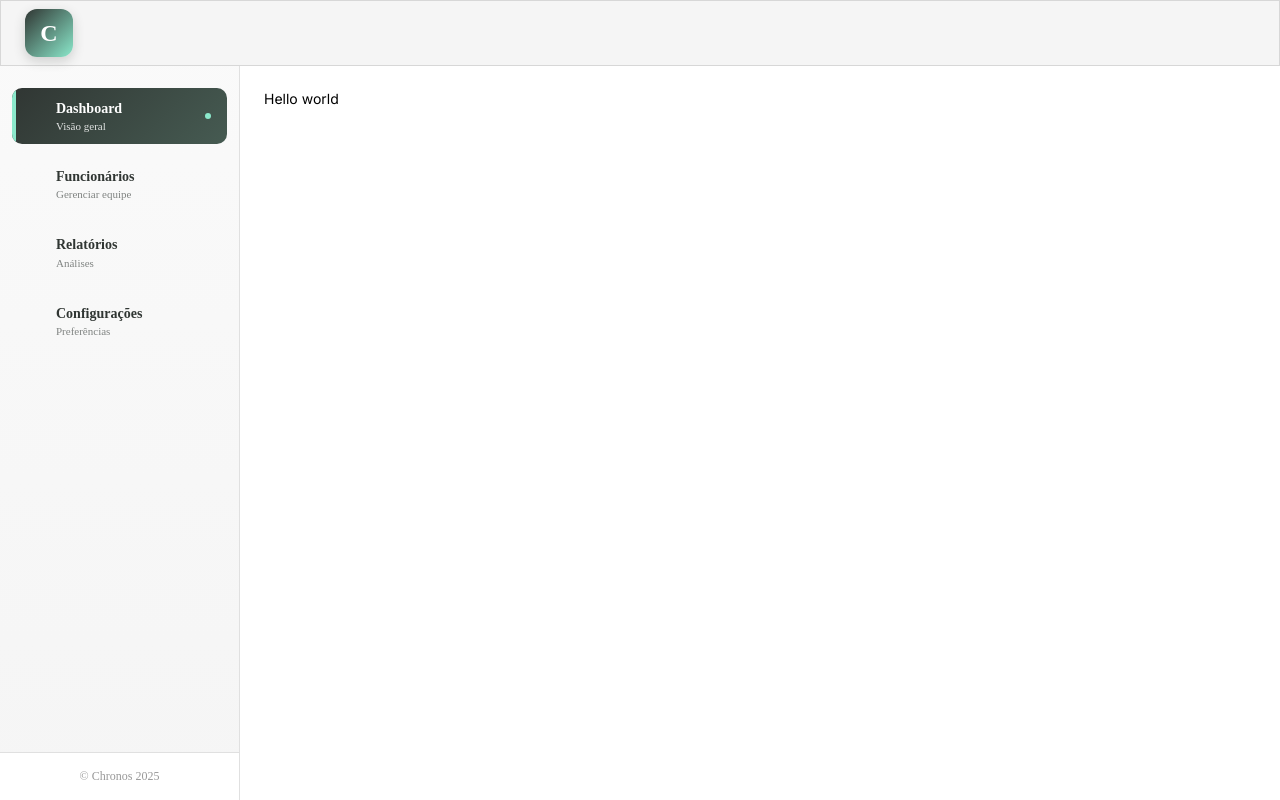
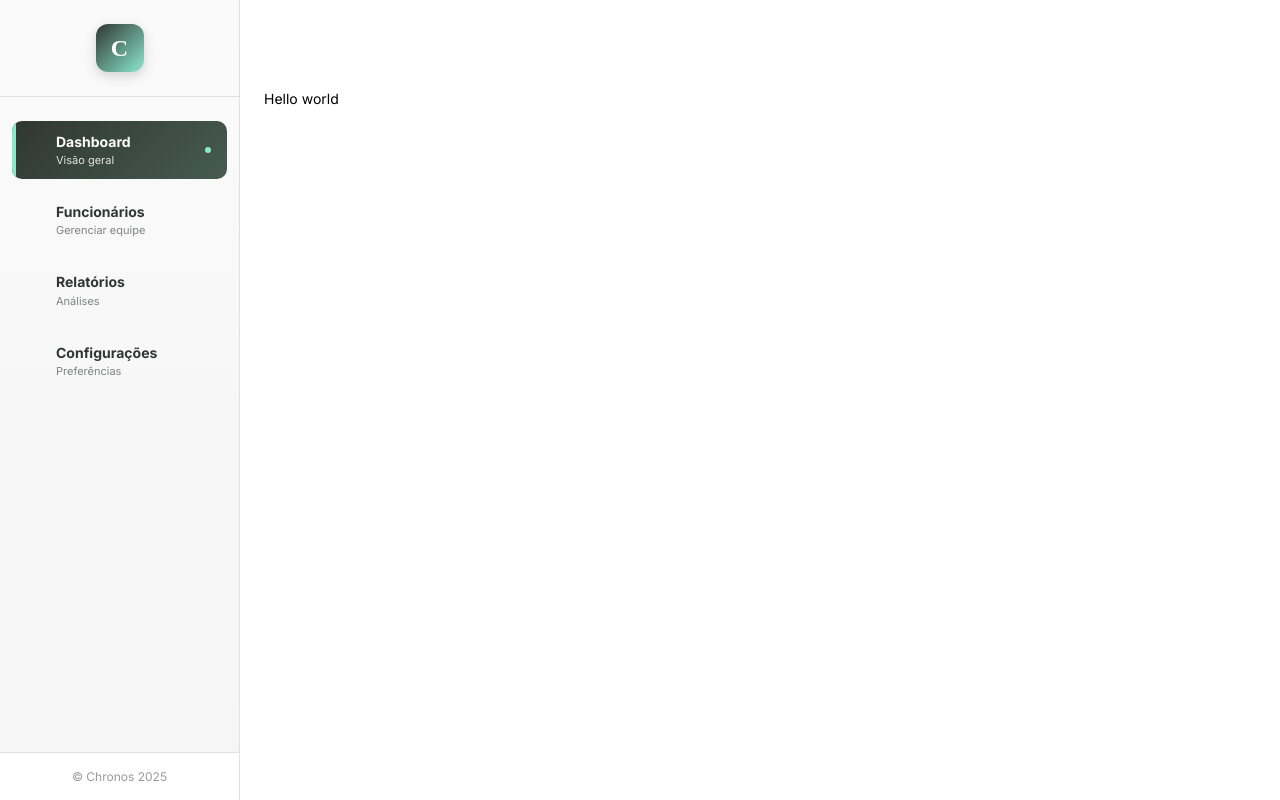
Before and after one commit to vinyjr/chronos, a Next.js app: page /dashboard in a window 1280 px wide. Built offline with nearby package versions, Linux system fonts and the light colour scheme; some icons are missing; what @mui/material-nextjs would draw is missing.

Commit message:
style: adapt drawer to mobile version

```diff
--- a/src/app/(admin)/layout.tsx
+++ b/src/app/(admin)/layout.tsx
@@ -1,10 +1,11 @@
 "use client";
 
 import { useState } from "react";
-import { Header } from "@/components/Header";
 import { Sidebar } from "@/components/Sidebar";
 import Toolbar from "@mui/material/Toolbar";
 import Box from "@mui/material/Box";
+import IconButton from "@mui/material/IconButton";
+import MenuIcon from "@mui/icons-material/Menu";
 
 export default function AdminLayout({
   children,
@@ -19,8 +20,44 @@ export default function AdminLayout({
 
   return (
     <Box sx={{ display: "flex", minHeight: "100vh" }}>
-      <Header title="Chronos" onMenuClick={handleDrawerToggle} />
       <Sidebar mobileOpen={mobileOpen} onClose={handleDrawerToggle} />
+
+      {/* Mobile Menu Button */}
+      <Box
+        sx={{
+          display: { xs: "flex", sm: "none" },
+          position: "fixed",
+          top: 16,
+          left: 16,
+          zIndex: 1000,
+        }}
+      >
+        <IconButton
+          color="inherit"
+          onClick={handleDrawerToggle}
+          sx={{
+            background: "linear-gradient(135deg, #303633 0%, #465b52 100%)",
+            color: "#fff",
+            width: 48,
+            height: 48,
+            borderRadius: "10px",
+            transition: "all 0.3s cubic-bezier(0.4, 0, 0.2, 1)",
+            boxShadow: "0 4px 12px rgba(48, 54, 51, 0.2)",
+
+            "&:hover": {
+              transform: "scale(1.05) translateY(-2px)",
+              boxShadow: "0 8px 20px rgba(48, 54, 51, 0.3)",
+              background: "linear-gradient(135deg, #465b52 0%, #303633 100%)",
+            },
+            "&:active": {
+              transform: "scale(0.95)",
+            },
+          }}
+        >
+          <MenuIcon />
+        </IconButton>
+      </Box>
+
       <Box
         component="main"
         sx={{
--- a/src/components/Header.tsx
+++ /dev/null
@@ -1,50 +0,0 @@
-import MenuIcon from "@mui/icons-material/Menu";
-import AppBar from "@mui/material/AppBar";
-import Box from "@mui/material/Box";
-import IconButton from "@mui/material/IconButton";
-import Toolbar from "@mui/material/Toolbar";
-import Typography from "@mui/material/Typography";
-
-interface HeaderProps {
-  title?: string;
-  onMenuClick?: () => void;
-}
-
-export const Header = ({ title = "", onMenuClick }: HeaderProps) => {
-  return (
-    <AppBar
-      variant="outlined"
-      color="default"
-      position="fixed"
-      sx={{ zIndex: (theme) => theme.zIndex.drawer + 1 }}
-    >
-      <Toolbar>
-        <Box
-          sx={{
-            padding: 0,
-            textAlign: "center",
-          }}
-        >
-          <Box
-            sx={{
-              width: 48,
-              height: 48,
-              margin: "0 auto",
-              background: "linear-gradient(135deg, #303633 0%, #8be8cb 100%)",
-              borderRadius: "12px",
-              display: "flex",
-              alignItems: "center",
-              justifyContent: "center",
-              fontSize: "24px",
-              fontWeight: 700,
-              color: "white",
-              boxShadow: "0 4px 12px rgba(48, 54, 51, 0.2)",
-            }}
-          >
-            C
-          </Box>
-        </Box>
-      </Toolbar>
-    </AppBar>
-  );
-};
--- a/src/components/Sidebar.tsx
+++ b/src/components/Sidebar.tsx
@@ -65,7 +65,36 @@ export const Sidebar = ({ mobileOpen, onClose }: SidebarProps) => {
         background: "linear-gradient(180deg, #fafafa 0%, #f5f5f5 100%)",
       }}
     >
-      <Toolbar />
+      {/* Logo Section */}
+      <Box
+        sx={{
+          px: 2,
+          py: 3,
+          textAlign: "center",
+          borderBottom: "1px solid #e0e0e0",
+        }}
+      >
+        <Box
+          sx={{
+            width: 48,
+            height: 48,
+            margin: "0 auto",
+            background: "linear-gradient(135deg, #303633 0%, #8be8cb 100%)",
+            borderRadius: "12px",
+            display: "flex",
+            alignItems: "center",
+            justifyContent: "center",
+            fontSize: "24px",
+            fontWeight: 700,
+            color: "white",
+            boxShadow: "0 4px 12px rgba(48, 54, 51, 0.2)",
+            fontFamily: "serif",
+          }}
+        >
+          C
+        </Box>
+      </Box>
+
       {/* Menu Items */}
       <Box
         sx={{
@@ -81,11 +110,18 @@ export const Sidebar = ({ mobileOpen, onClose }: SidebarProps) => {
           const Icon = item.icon;
           const active = isActive(item.href);
 
+          const handleItemClick = () => {
+            if (mobileOpen) {
+              onClose();
+            }
+          };
+
           return (
             <Link
               key={item.text}
               href={item.href}
               style={{ textDecoration: "none" }}
+              onClick={handleItemClick}
             >
               <Box
                 sx={{
@@ -210,6 +246,13 @@ export const Sidebar = ({ mobileOpen, onClose }: SidebarProps) => {
           "& .MuiDrawer-paper": {
             boxSizing: "border-box",
             width: DRAWER_WIDTH,
+            background: "linear-gradient(180deg, #fafafa 0%, #f5f5f5 100%)",
+            backdropFilter: "blur(10px)",
+            boxShadow: "0 8px 32px rgba(0, 0, 0, 0.1)",
+          },
+          "& .MuiBackdrop-root": {
+            backdropFilter: "blur(4px)",
+            backgroundColor: "rgba(0, 0, 0, 0.4)",
           },
         }}
       >
@@ -224,6 +267,8 @@ export const Sidebar = ({ mobileOpen, onClose }: SidebarProps) => {
           "& .MuiDrawer-paper": {
             boxSizing: "border-box",
             width: DRAWER_WIDTH,
+            background: "linear-gradient(180deg, #fafafa 0%, #f5f5f5 100%)",
+            borderRight: "1px solid #e0e0e0",
           },
         }}
         open
--- a/src/styles/globals.css
+++ b/src/styles/globals.css
@@ -22,6 +22,7 @@ body {
   box-sizing: border-box;
   padding: 0;
   margin: 0;
+  font-family: "Inter", sans-serif;
 }
 
 a {
```
